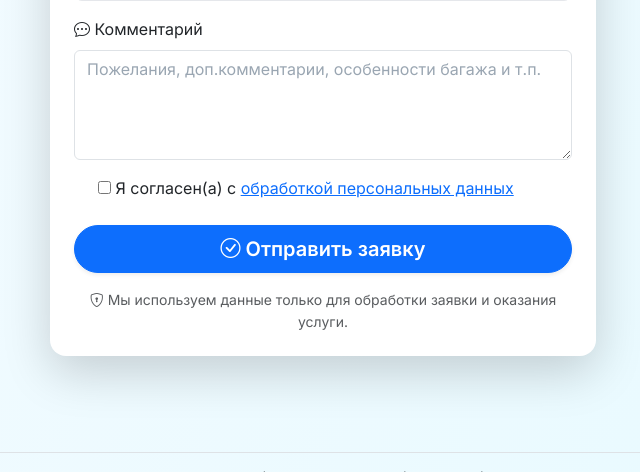
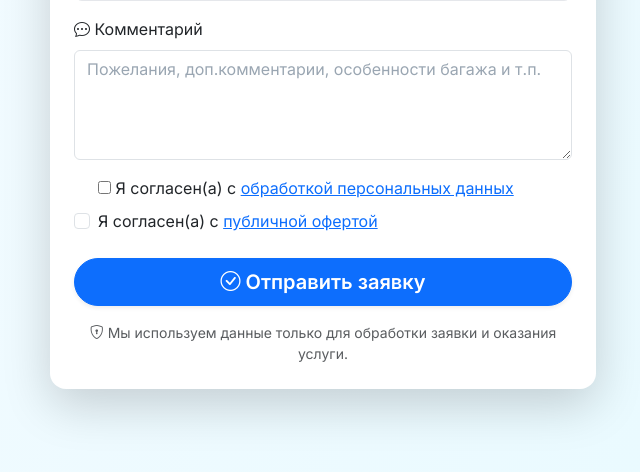
Before and after one commit to IsaevIvann/dd-project, a Django app: page /order/ in a window 1280 px wide. Shown: the part 1143-1615 px from the top of the page, without its empty margins (317-957 px from the left). Run offline with Django 5.2, Linux system fonts and the light colour scheme; some libraries are stand-ins or nearby versions.

Commit message:
new order

```diff
--- a/src/core/templates/core/order_form.html
+++ b/src/core/templates/core/order_form.html
@@ -89,7 +89,6 @@
 
             <div class="col-12 col-md-6">
               <label for="id_email" class="form-label req"><i class="bi bi-envelope"></i> Email</label>
-              {# если у поля тип текст — принудительно ставим type=email #}
               {{ form.email|add_class:"form-control"|attr:"placeholder:you@example.com"|attr:"type:email"|attr:"required:required"|attr:"aria-required:true" }}
               <div class="invalid-hint" data-hint-for="id_email">Укажите корректный email.</div>
               {{ form.email.errors }}
@@ -198,13 +197,33 @@
             </div>
           </div>
 
-          <!-- Согласие -->
+          <!-- Согласия -->
           <div class="mt-3">
-            <div class="form-check mt-3">
+            <div class="form-check">
               {{ form.consent_pdn.errors }}
               <label class="form-check-label" for="{{ form.consent_pdn.id_for_label }}">
-                {{ form.consent_pdn }} Я согласен(а) с <a href="{% url 'privacy' %}" target="_blank" rel="noopener">обработкой персональных данных</a>
+                {{ form.consent_pdn }}
+                Я согласен(а) с
+                <a href="{% url 'privacy' %}" target="_blank" rel="noopener">обработкой персональных данных</a>
               </label>
+            </div>
+
+            <div class="form-check mt-2">
+              {% if form.consent_offer %}
+                {{ form.consent_offer.errors }}
+                <label class="form-check-label" for="{{ form.consent_offer.id_for_label }}">
+                  {{ form.consent_offer }} Я согласен(а) с
+                  <a href="https://www.drop-delivery.ru/offer/" target="_blank" rel="noopener">публичной офертой</a>
+                </label>
+                <div class="invalid-hint" data-hint-for="{{ form.consent_offer.id_for_label }}">Необходимо согласиться с публичной офертой.</div>
+              {% else %}
+                <input class="form-check-input" type="checkbox" id="consent_offer" name="consent_offer" required>
+                <label class="form-check-label" for="consent_offer">
+                  Я согласен(а) с
+                  <a href="https://www.drop-delivery.ru/offer/" target="_blank" rel="noopener">публичной офертой</a>
+                </label>
+                <div class="invalid-hint" data-hint-for="consent_offer">Необходимо согласиться с публичной офертой.</div>
+              {% endif %}
             </div>
           </div>
 
@@ -334,7 +353,6 @@
     /* Клиентская проверка адресов (Москва/МО/аэропорты) */
     const pickupWarn   = document.getElementById('pickup_warn');
     const deliveryWarn = document.getElementById('delivery_warn');
-    const submitBtn    = document.getElementById('order-submit');
 
     function isAllowedAreaText(t){
       const s=(t||"").toLowerCase();
@@ -365,14 +383,30 @@
       const hint = document.querySelector(`.invalid-hint[data-hint-for="${el.id}"]`);
       if(hint){ hint.classList.remove('show'); }
     }
-    [pickupAddr,deliveryAddr,pickupTime,deliveryTime,
-     document.getElementById('id_name'),
-     document.getElementById('id_phone'),
-     document.getElementById('id_email')
+
+    // Очистка подсветки при вводе
+    [
+      pickupAddr,deliveryAddr,pickupTime,deliveryTime,
+      document.getElementById('id_name'),
+      document.getElementById('id_phone'),
+      document.getElementById('id_email')
     ].forEach(el=>{
       el&&el.addEventListener('input',()=>clearInvalid(el));
       el&&el.addEventListener('change',()=>clearInvalid(el));
     });
+
+    // Поиск чекбоксов согласий (работает и с Django-полями, и с ручным input)
+    function findCheckboxIdByName(name, fallbackId){
+      const el = document.querySelector(`input[name="${name}"][type="checkbox"]`);
+      return el ? (el.id || fallbackId) : fallbackId;
+    }
+    const offerId = findCheckboxIdByName('consent_offer','consent_offer');
+    const pdnId   = findCheckboxIdByName('consent_pdn','id_consent_pdn');
+
+    const offerEl = document.getElementById(offerId);
+    const pdnEl   = document.getElementById(pdnId);
+    offerEl && offerEl.addEventListener('change', ()=>clearInvalid(offerEl));
+    pdnEl && pdnEl.addEventListener('change', ()=>clearInvalid(pdnEl));
 
     const form=document.getElementById('orderForm');
     form && form.addEventListener('submit', function(e){
@@ -381,7 +415,13 @@
       // нативная HTML5-проверка required/type
       if(!form.checkValidity()){
         e.preventDefault(); e.stopPropagation();
-        const requiredIds=['id_name','id_phone','id_email','id_pickup_address','id_pickup_time','id_delivery_address','id_delivery_time'];
+        const requiredIds=[
+          'id_name','id_phone','id_email',
+          'id_pickup_address','id_pickup_time',
+          'id_delivery_address','id_delivery_time',
+          offerId, // чекбокс оферты
+          pdnId    // чекбокс ПДн (если required в форме)
+        ];
         requiredIds.forEach(id=>{
           const el=document.getElementById(id);
           if(el && !el.checkValidity()){
@@ -403,6 +443,19 @@
         firstInvalid.focus({preventScroll:true});
       }
     });
+
+    // (опционально) Блокируем кнопку до согласий
+    (function lockUntilConsents(){
+      const submitBtn = document.getElementById('order-submit');
+      if(!submitBtn) return;
+      function toggleSubmit(){
+        const ok = (!!pdnEl?.checked) && (!!offerEl?.checked);
+        submitBtn.disabled = !ok;
+      }
+      pdnEl && pdnEl.addEventListener('change', toggleSubmit);
+      offerEl && offerEl.addEventListener('change', toggleSubmit);
+      toggleSubmit();
+    })();
   })();
 </script>
 {% endblock %}
```
